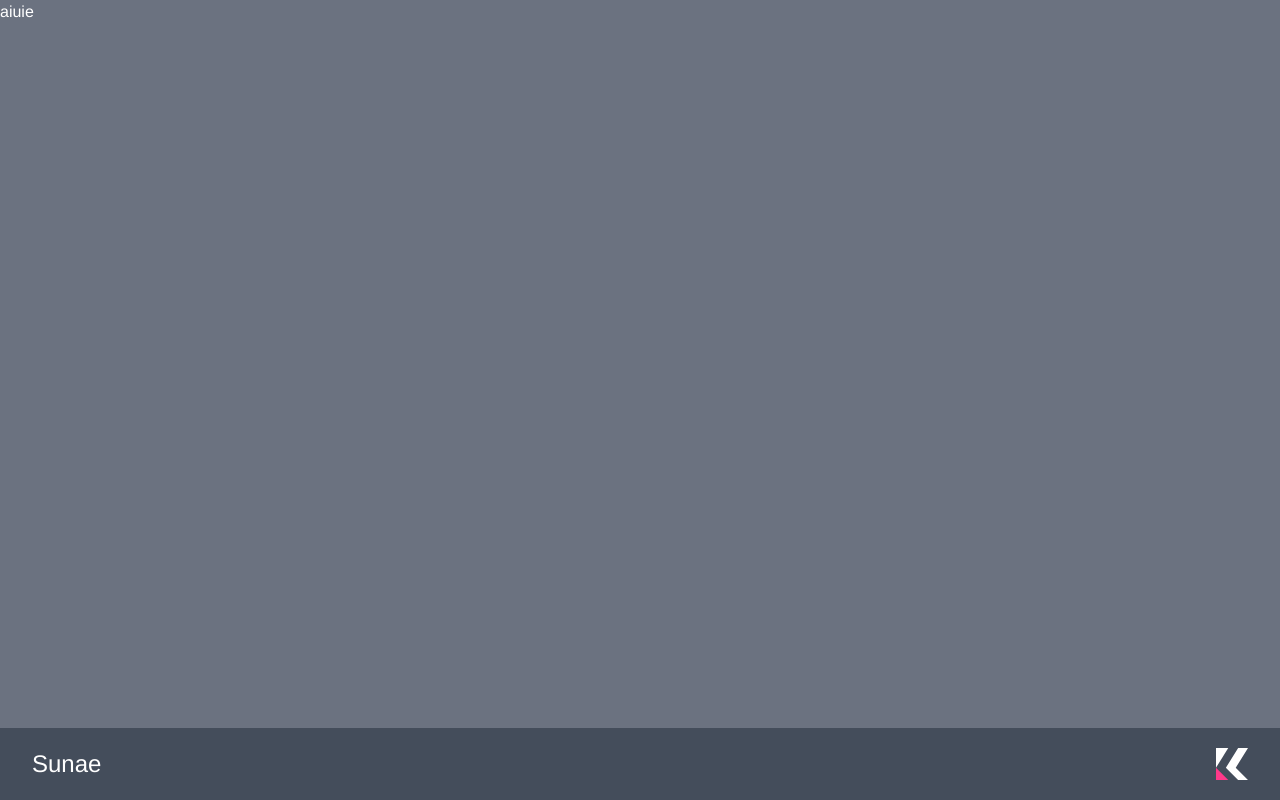
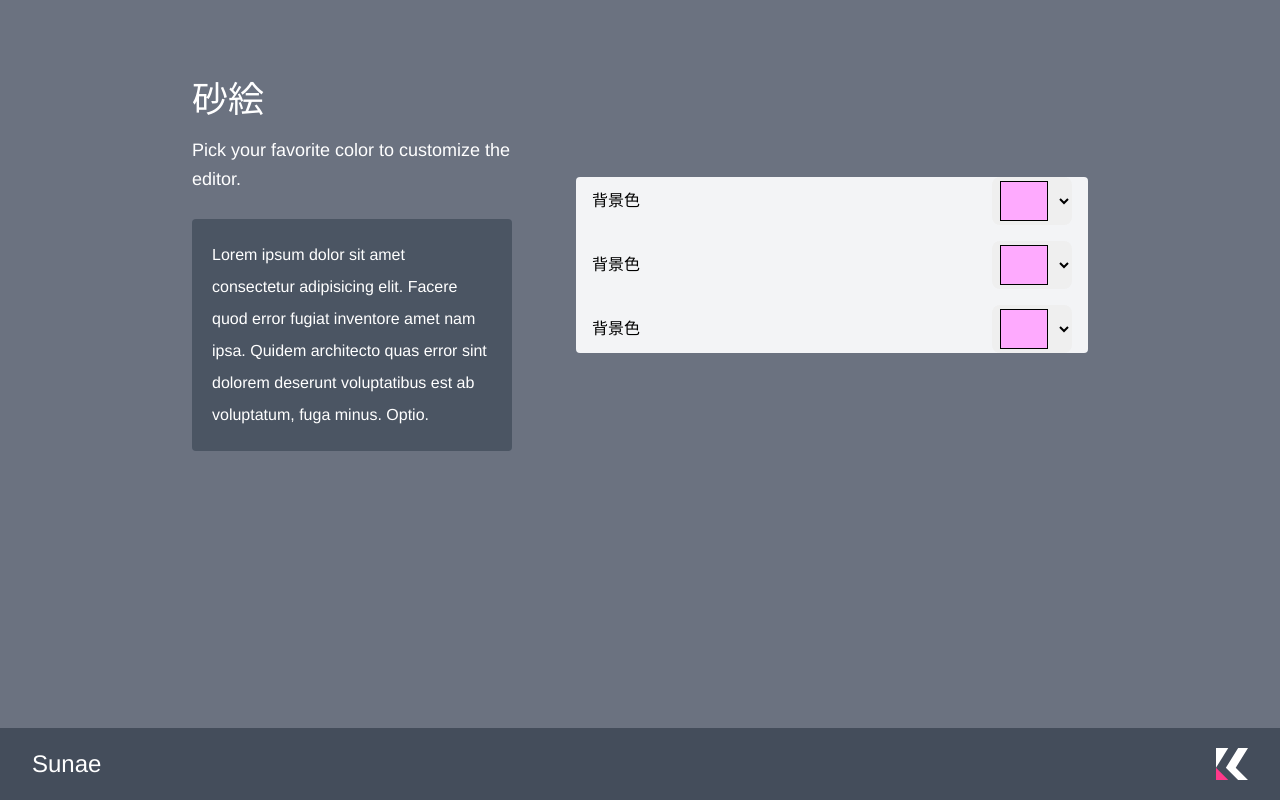
Before and after one commit to kcabo/Sunae, a React (Vite) app: page / in a window 1280 px wide. Built offline with nearby package versions, Linux system fonts and the light colour scheme.

Commit message:
🚧 全体のUI構成を確定

```diff
--- a/src/App.tsx
+++ b/src/App.tsx
@@ -1,12 +1,29 @@
 import React from 'react';
+import About from './components/About';
+import Preview from './components/Preview';
+import Settings from './components/Settings';
 import Footer from './components/Footer';
+
+const Main: React.VFC = () => {
+  return (
+    <div className='px-10 py-20 flex flex-col md:flex-row items-center justify-center'>
+      <div className='lg:max-w-sm md:w-1/2 md:pr-16 md:text-left mb-16 md:mb-0 text-center'>
+        <About />
+        <Preview />
+      </div>
+      <div className='lg:max-w-lg w-full'>
+        <Settings />
+      </div>
+    </div>
+  );
+};
 
 const App: React.VFC = () => {
   return (
-    <main className='bg-gray-500 h-screen w-screen text-white'>
-      <div className=''>aiuie</div>
+    <div className='bg-gray-500 min-h-screen w-screen text-white'>
+      <Main />
       <Footer />
-    </main>
+    </div>
   );
 };
 
--- a/src/Appold.tsx
+++ /dev/null
@@ -1,48 +0,0 @@
-import React, { useState } from 'react';
-import Preview from './Preview';
-import Picker from './Picker';
-import Output from './Output';
-
-const LeftBlock: React.VFC = () => {
-  return (
-    <div className='max-w-sm md:w-1/2 md:pr-16 md:text-left mb-16 md:mb-0 text-center'>
-      <h1 className='sm:text-4xl text-3xl mb-4 font-medium text-gray-900'>
-        Sunae Memo
-      </h1>
-      <p className='mb-6 leading-relaxed'>
-        Pick your favorite color to customize the editor.
-      </p>
-
-      <div className='mb-4 w-full px-4 bg-gray-100 rounded'>
-        <Picker></Picker>
-        <Picker></Picker>
-      </div>
-
-      <Output></Output>
-    </div>
-  );
-};
-
-interface IStyle {
-  backgroundColor: string;
-  textColor: string;
-}
-
-const Appold: React.VFC = () => {
-  const [style, setStyle] = useState<IStyle>({
-    backgroundColor: '#282C34',
-    textColor: '#ffffff',
-  });
-
-  return (
-    <section className='text-gray-600'>
-      <div className='container mx-auto flex px-5 py-24 md:flex-row flex-col items-center'>
-        <LeftBlock></LeftBlock>
-
-        <Preview></Preview>
-      </div>
-    </section>
-  );
-};
-
-export default Appold;
--- a/src/Output.tsx
+++ /dev/null
@@ -1,30 +0,0 @@
-import React, { useState } from 'react';
-import CodeDialog from './CodeDialog';
-
-const Output: React.VFC = () => {
-  let [isOpen, setIsOpen] = useState(false);
-
-  function closeModal() {
-    setIsOpen(false);
-  }
-
-  function openModal() {
-    setIsOpen(true);
-  }
-
-  return (
-    <div className='w-full'>
-      <button
-        className='inline-flex text-white
-      bg-blue-500 border-0 py-2
-      px-6 focus:outline-none hover:bg-blue-600 rounded text-lg'
-        onClick={openModal}
-      >
-        View Code
-      </button>
-      <CodeDialog isOpen={isOpen} closeModal={closeModal}></CodeDialog>
-    </div>
-  );
-};
-
-export default Output;
--- /dev/null
+++ b/src/components/About.tsx
@@ -0,0 +1,14 @@
+import React from 'react';
+
+const About: React.VFC = () => {
+  return (
+    <>
+      <h1 className='sm:text-4xl text-3xl mb-4 font-medium'>砂絵</h1>
+      <p className='mb-6 leading-relaxed text-lg'>
+        Pick your favorite color to customize the editor.
+      </p>
+    </>
+  );
+};
+
+export default About;
--- a/src/Preview.tsx
+++ b/src/components/Preview.tsx
@@ -1,10 +1,9 @@
-import React, { useState } from 'react';
+import React from 'react';
 
 const Preview: React.VFC = () => {
   return (
-    <div className='lg:max-w-lg lg:w-full md:w-1/2 w-5/6'>
-      <p>Preview:</p>
-      <div className='rounded bg-gray-600 text-white p-5 leading-loose'>
+    <div className='md:w-full w-5/6 mx-auto'>
+      <div className='rounded bg-gray-600 text-white p-5 leading-loose text-left'>
         Lorem ipsum dolor sit amet consectetur adipisicing elit. Facere quod
         error fugiat inventore amet nam ipsa. Quidem architecto quas error sint
         dolorem deserunt voluptatibus est ab voluptatum, fuga minus. Optio.
--- /dev/null
+++ b/src/components/Settings.tsx
@@ -0,0 +1,14 @@
+import React from 'react';
+import Picker from './Picker';
+
+const Settings: React.VFC = () => {
+  return (
+    <div className='md:w-full w-5/6 mx-auto px-4 bg-gray-100 rounded text-black'>
+      <Picker />
+      <Picker />
+      <Picker />
+    </div>
+  );
+};
+
+export default Settings;
```
Also changed, not shown: src/components/Modal.tsx (renamed from src/CodeDialog.tsx), src/components/Picker.tsx (renamed from src/Picker.tsx).
